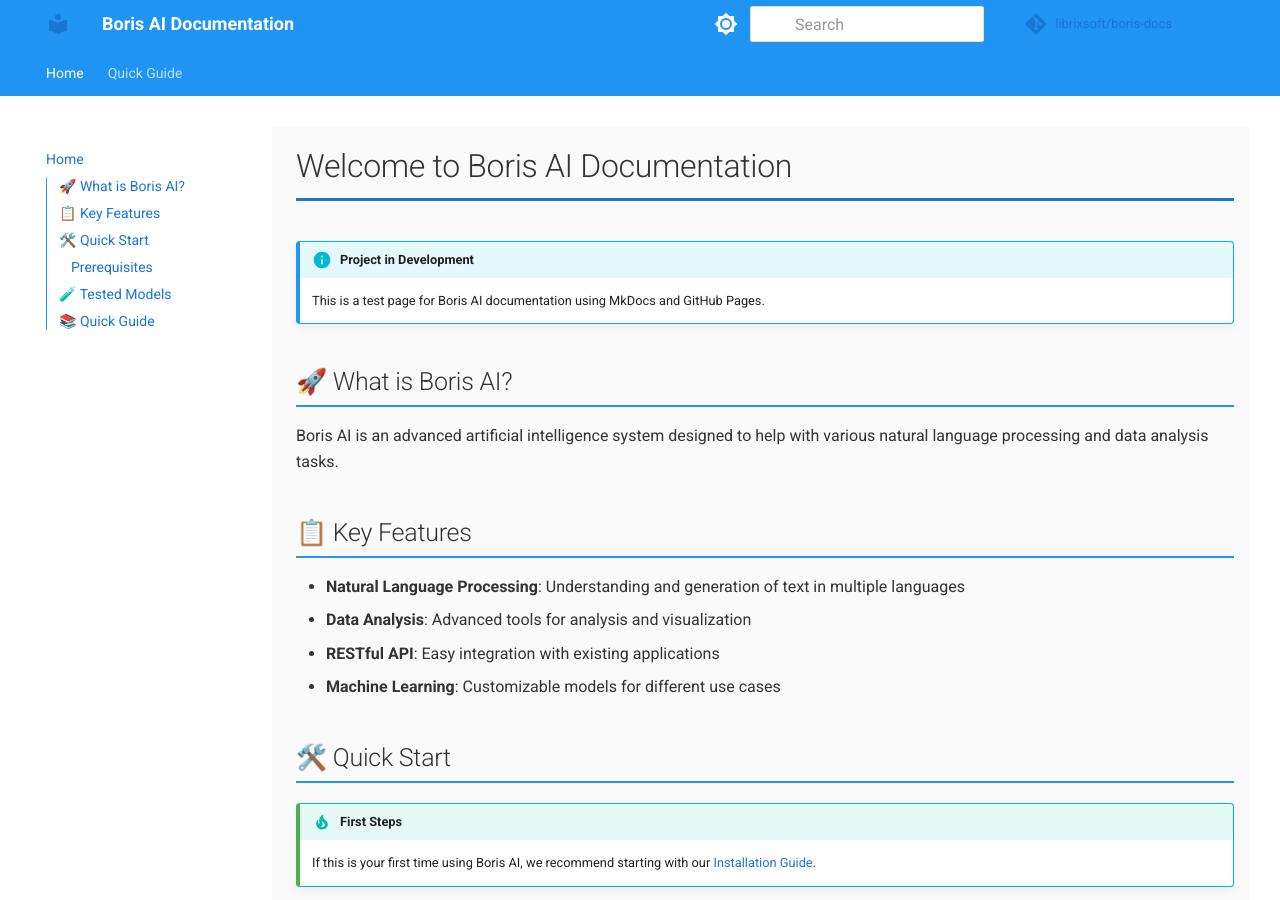
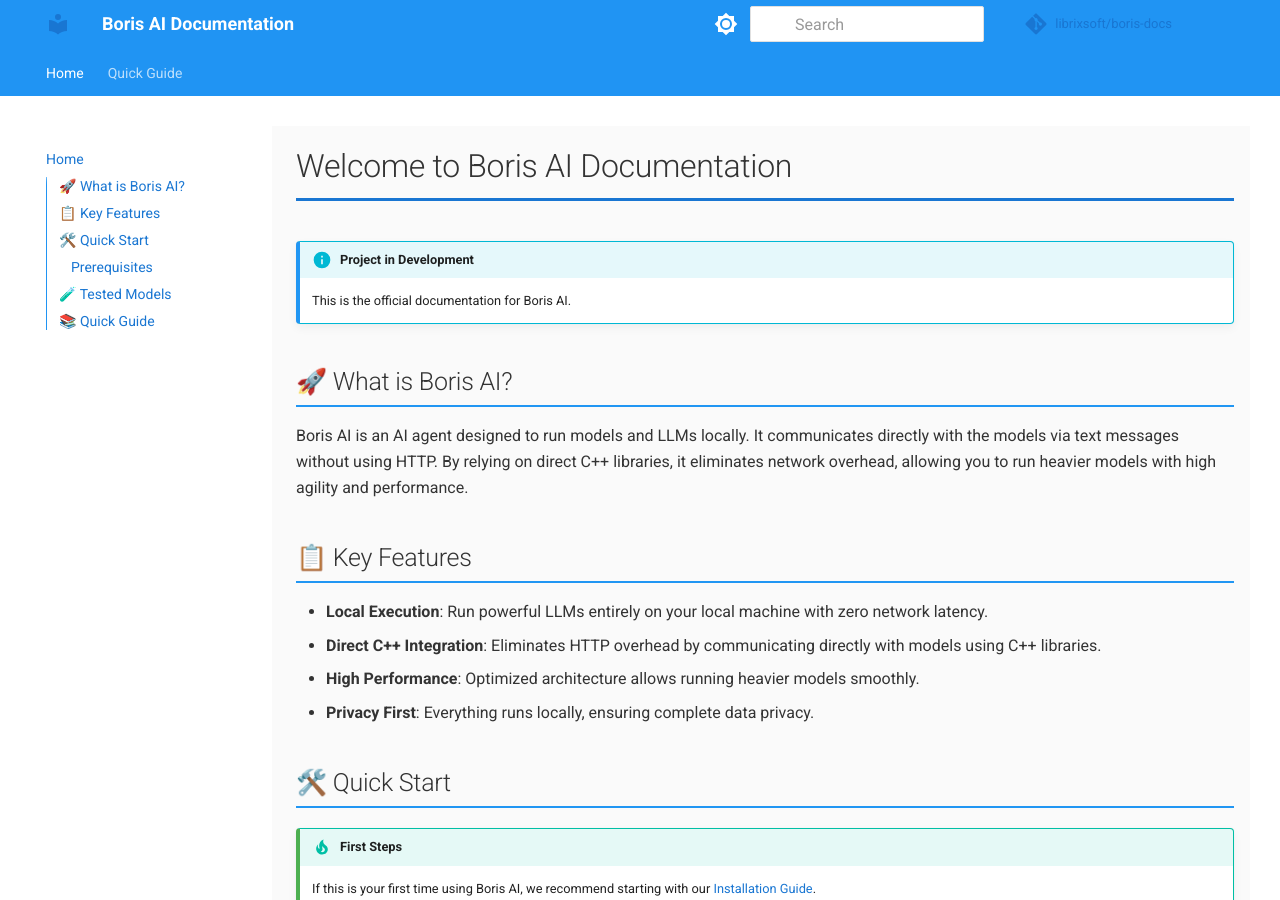
Before and after one commit to librixsoft/boris-docs, an MkDocs documentation site: the page built from docs/index.md, in a window 1280 px wide and 900 px high. Built offline with MkDocs 1.6.1 and Material for MkDocs 9.7.7, drawn with Linux system fonts in a browser that asks for light colours; comment, search, counter and statistics services are not loaded.

Commit message:
Update product description and features in index.md

```diff
--- a/docs/index.md
+++ b/docs/index.md
@@ -1,18 +1,18 @@
 # Welcome to Boris AI Documentation
 
 !!! info "Project in Development"
-    This is a test page for Boris AI documentation using MkDocs and GitHub Pages.
+    This is the official documentation for Boris AI.
 
 ## 🚀 What is Boris AI?
 
-Boris AI is an advanced artificial intelligence system designed to help with various natural language processing and data analysis tasks.
+Boris AI is an AI agent designed to run models and LLMs locally. It communicates directly with the models via text messages without using HTTP. By relying on direct C++ libraries, it eliminates network overhead, allowing you to run heavier models with high agility and performance.
 
 ## 📋 Key Features
 
-- **Natural Language Processing**: Understanding and generation of text in multiple languages
-- **Data Analysis**: Advanced tools for analysis and visualization
-- **RESTful API**: Easy integration with existing applications
-- **Machine Learning**: Customizable models for different use cases
+- **Local Execution**: Run powerful LLMs entirely on your local machine with zero network latency.
+- **Direct C++ Integration**: Eliminates HTTP overhead by communicating directly with models using C++ libraries.
+- **High Performance**: Optimized architecture allows running heavier models smoothly.
+- **Privacy First**: Everything runs locally, ensuring complete data privacy.
 
 ## 🛠️ Quick Start
 
```
